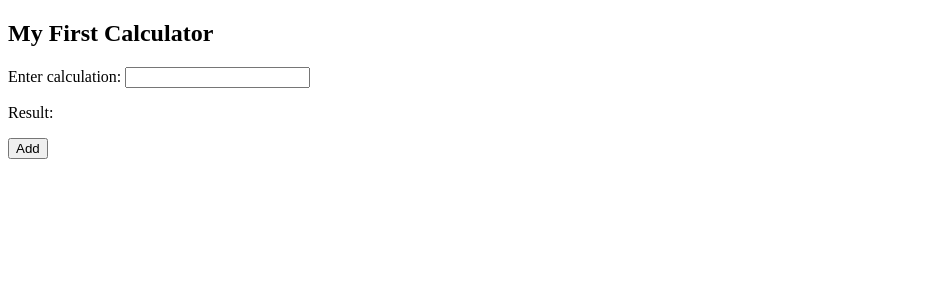
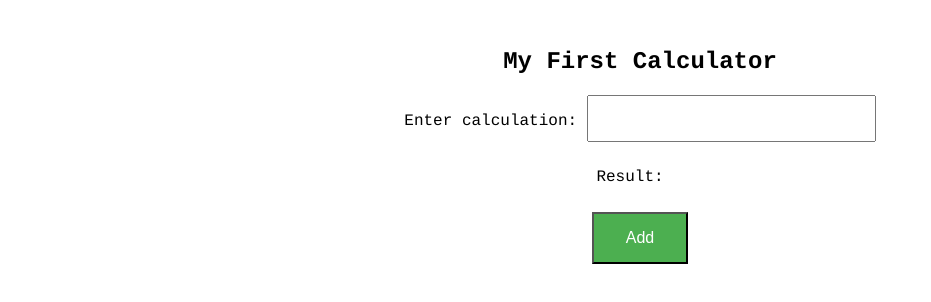
Before and after one commit to BennoCrafter/MathemaLex, a plain HTML site: page index.html in a window 1280 px wide. Shown: the whole page, without its empty margins (0-931 px from the left). Drawn offline with Linux system fonts and the light colour scheme.

Commit message:
Update index.html

```diff
--- a/index.html
+++ b/index.html
@@ -1,7 +1,7 @@
 <!DOCTYPE html>
 <html>
 <head>
-    <link rel="stylesheet" type="text/css" href="styl.css">
+    <link rel="stylesheet" type="text/css" href="style.css">
 </head>
 <body>
 
```
